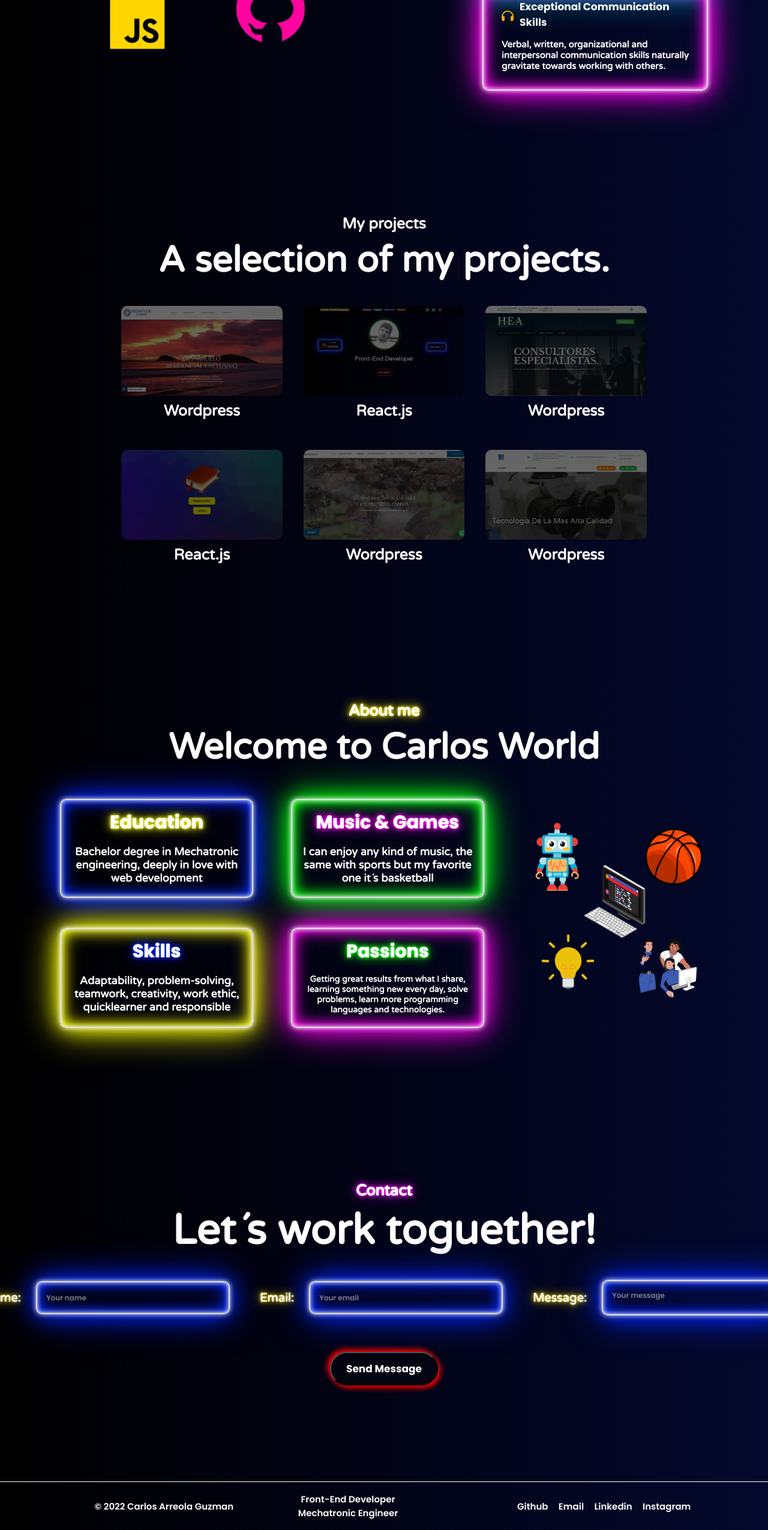
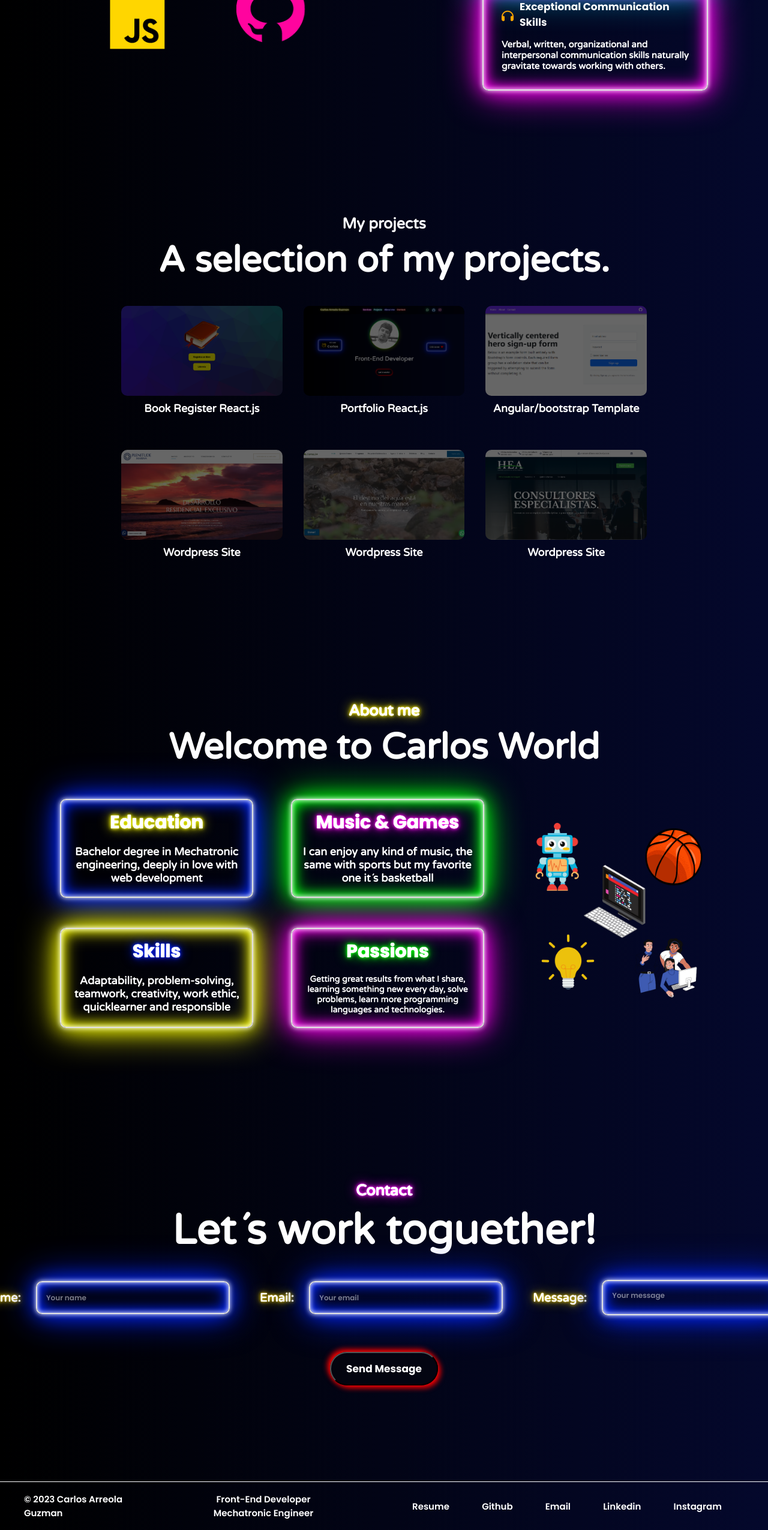
Before and after one commit to carreguz13/carlosarreola, a React (Create React App) app: page / in a window 1280 px wide. Shown: the part 1272-3823 px from the top of the page at 60% size. Built offline with nearby package versions, Linux system fonts and the light colour scheme.

Commit message:
add angular project and resume on footer

```diff
--- a/src/components/Footer/Footer.css
+++ b/src/components/Footer/Footer.css
@@ -23,15 +23,15 @@ overflow: hidden;
 
 .footer-container h3:nth-child(1){
     display: flex;
-    width: 33%;
-    padding-left: 120px;
+    width: 20%;
+    padding-left: 40px;
     align-items: center;
     justify-content: center;
 }
 
 .footer-container h3:nth-child(2){
     display: flex;
-    width: 33%;
+    width: 30%;
     align-items: center;
     justify-content: center;
     text-align: center;
@@ -39,8 +39,12 @@ overflow: hidden;
 
 .footer-container .footerinside {
     display: flex;
-    width: 33%;
+    width: 50%;
     align-items: center;
     justify-content: space-around;
-    padding: 0 120px 0 120px;
+    padding: 0 50px 0 50px;
 }
+
+.resume {
+
+}
--- a/src/components/Footer/Footer.jsx
+++ b/src/components/Footer/Footer.jsx
@@ -1,16 +1,18 @@
 import React from 'react'
 import "./Footer.css"
+import pdf from "../../assets/Resume.pdf";
 
 function Footer() {
   return (
     <div className='footer-container'>
 
-        <h3>© 2022 Carlos Arreola Guzman</h3>
+        <h3>© 2023 Carlos Arreola Guzman</h3>
 
         <h3>Front-End Developer<><br /></> Mechatronic Engineer</h3>
 
 <div className='footerinside'>
 
+<a className='resume' href={pdf} download target="_blank" rel="noreferrer">Resume</a>
 
   <a href='https://github.com/carreguz13' target="_blank" rel="noreferrer">Github</a>
 
--- a/src/components/Myprojects/Myprojects.css
+++ b/src/components/Myprojects/Myprojects.css
@@ -63,9 +63,11 @@
 }
 
 .grid h2{
-    font-size: 25px;
+    font-size: 18px;
    padding-top: 10px;
 }
+
+
 
 .p1 {
     width: 30%;
@@ -77,7 +79,7 @@
 .background1 {
     width: 100%;
     height: 150px;
-    background-image: url(/src/assets/plenitude.PNG);
+background-image: url(/src/assets/libreria2.PNG);
     background-repeat: no-repeat;
     background-size: cover;
     background-position: center;
@@ -107,7 +109,7 @@
         .background3 {
             width: 100%;
             height: 150px;
-            background-image: url(/src/assets/hea.PNG);
+            background-image: url(/src/assets/angulart.PNG);
             background-repeat: no-repeat;
             background-size: cover;
             background-position: center;
@@ -122,7 +124,7 @@
             .background4 {
                 width: 100%;
                 height: 150px;
-                background-image: url(/src/assets/libreria2.PNG);
+                background-image: url(/src/assets/plenitude.PNG);
                 background-repeat: no-repeat;
                 background-size: cover;
                 background-position: center;
@@ -153,7 +155,7 @@
                     .background6 {
                         width: 100%;
                         height: 150px;
-                        background-image: url(/src/assets/doctor.PNG);
+                        background-image: url(/src/assets/hea.PNG);
                         background-repeat: no-repeat;
                         background-size: cover;
                         background-position: center;
@@ -178,7 +180,7 @@
                         }
 
                         .grid2 h2{
-                            font-size: 25px;
+                            font-size: 18px;
                            padding-top: 10px;
 
                         }
--- a/src/components/Myprojects/Myprojects.jsx
+++ b/src/components/Myprojects/Myprojects.jsx
@@ -16,19 +16,20 @@ function Myprojects() {
 
       <div className='grid'>
 
+      <div className='p1'>
+  <a href="https://carreguz13.github.io/Libreria/" target="_blank"><div className='background1'></div></a>
+  <h2>Book Register React.js</h2>
+</div>
+
+
 <div className='p1'>
-  <a href="https://www.plenitude.mx/" target="_blank"><div className='background1'></div></a>
-  <h2>Wordpress</h2>
+  <a href="https://carlosarreola.me/" target="_blank"><div className='background2'></div></a>
+  <h2>Portfolio React.js</h2>
 </div>
 
 <div className='p1'>
-  <a href="https://carlosarreola.me/" target="_blank"><div className='background2'></div></a>
-  <h2>React.js</h2>
-</div>
-
-<div className='p1'>
-  <a href="https://heaconsultoria.com/" target="_blank"><div className='background3'></div></a>
-  <h2>Wordpress</h2>
+  <a href="https://carreguz13.github.io/angular-bootstrap/" target="_blank"><div className='background3'></div></a>
+  <h2>Angular/bootstrap Template</h2>
 </div>
 
       </div>
@@ -39,18 +40,18 @@ function Myprojects() {
       <div className='grid2'>
 
 <div className='p1'>
-  <a href="https://carreguz13.github.io/Libreria/" target="_blank"><div className='background4'></div></a>
-  <h2>React.js</h2>
+  <a href="https://www.plenitude.mx/" target="_blank"><div className='background4'></div></a>
+  <h2>Wordpress Site</h2>
 </div>
 
 <div className='p1'>
   <a href="https://conselva.org/" target="_blank"><div className='background5'></div></a>
-  <h2>Wordpress</h2>
+  <h2>Wordpress Site</h2>
 </div>
 
 <div className='p1'>
-  <a href="https://doctorvictorlopez.com/" target="_blank"><div className='background6'></div></a>
-  <h2>Wordpress</h2>
+  <a href="https://heaconsultoria.com/" target="_blank"><div className='background6'></div></a>
+  <h2>Wordpress Site</h2>
 </div>
 
       </div>
```
Also changed, not shown: src/assets/angulart.PNG (added), 1 other file (tests, documents, lock files or other folders).
